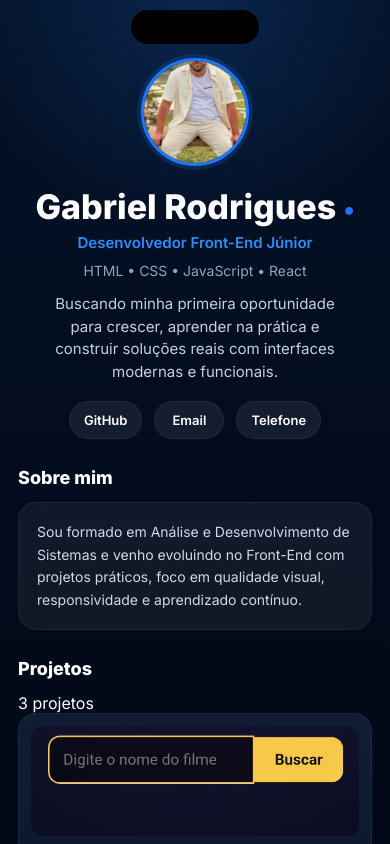
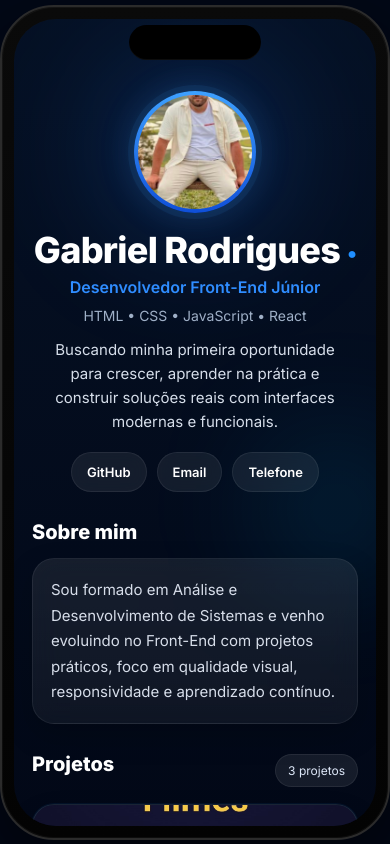
Before and after one commit to gabriellrodriguess/Portfolio-Gabriel-, a plain HTML site: page index.html in a window 390 px wide. Drawn offline with Linux system fonts and the light colour scheme.

Commit message:
Update style.css

```diff
--- a/style.css
+++ b/style.css
@@ -12,12 +12,12 @@ body {
   font-family: "Inter", sans-serif;
   min-height: 100vh;
   background:
-    radial-gradient(circle at top, #0f2a5c 0%, #081325 30%, #020617 100%);
+    radial-gradient(circle at top, #133a7c 0%, #071224 34%, #020617 100%);
   display: flex;
   justify-content: center;
   align-items: center;
   padding: 24px;
-  color: #ffffff;
+  color: #fff;
 }
 
 .pagina {
@@ -27,16 +27,17 @@ body {
 }
 
 .iphone {
-  width: 390px;
-  height: 820px;
-  background: #050505;
-  border-radius: 52px;
+  width: 395px;
+  height: 835px;
+  background: linear-gradient(180deg, #0a0a0a, #030303);
+  border-radius: 54px;
   padding: 12px;
+  border: 2px solid #2b2b2b;
+  box-shadow:
+    0 30px 90px rgba(0, 0, 0, 0.7),
+    inset 0 0 0 1px rgba(255, 255, 255, 0.04);
   position: relative;
-  border: 2px solid #2a2a2a;
-  box-shadow:
-    0 30px 80px rgba(0, 0, 0, 0.65),
-    inset 0 0 0 1px rgba(255, 255, 255, 0.04);
+  overflow: hidden;
 }
 
 .dynamic-island {
@@ -44,22 +45,23 @@ body {
   top: 18px;
   left: 50%;
   transform: translateX(-50%);
-  width: 128px;
-  height: 34px;
-  background: #000000;
+  width: 132px;
+  height: 35px;
+  background: #000;
   border-radius: 999px;
-  z-index: 20;
+  z-index: 30;
+  box-shadow: inset 0 -1px 0 rgba(255, 255, 255, 0.05);
 }
 
 .screen {
   width: 100%;
   height: 100%;
-  border-radius: 40px;
+  border-radius: 42px;
   overflow-y: auto;
   background:
-    radial-gradient(circle at top, rgba(27, 90, 180, 0.28), transparent 28%),
-    linear-gradient(180deg, #031126 0%, #020817 100%);
-  padding: 70px 18px 30px;
+    linear-gradient(180deg, rgba(5, 17, 37, 0.98), rgba(2, 8, 23, 1));
+  padding: 72px 18px 28px;
+  position: relative;
   scrollbar-width: none;
 }
 
@@ -67,80 +69,121 @@ body {
   display: none;
 }
 
+.bg-glow {
+  position: absolute;
+  border-radius: 50%;
+  filter: blur(60px);
+  z-index: 0;
+  pointer-events: none;
+}
+
+.glow-1 {
+  width: 180px;
+  height: 180px;
+  background: rgba(29, 120, 255, 0.22);
+  top: 40px;
+  left: 50%;
+  transform: translateX(-50%);
+}
+
+.glow-2 {
+  width: 140px;
+  height: 140px;
+  background: rgba(0, 180, 255, 0.14);
+  top: 420px;
+  right: -30px;
+}
+
+.hero,
+.section {
+  position: relative;
+  z-index: 2;
+}
+
 .hero {
   text-align: center;
   margin-bottom: 28px;
 }
 
+.avatar-wrap {
+  width: 122px;
+  height: 122px;
+  margin: 0 auto 18px;
+  border-radius: 50%;
+  padding: 4px;
+  background: linear-gradient(180deg, #3ea1ff, #0f4fd8);
+  box-shadow:
+    0 0 0 6px rgba(62, 161, 255, 0.08),
+    0 0 35px rgba(62, 161, 255, 0.22);
+}
+
 .avatar {
-  width: 108px;
-  height: 108px;
+  width: 100%;
+  height: 100%;
   border-radius: 50%;
   object-fit: cover;
-  border: 3px solid #1d78ff;
-  box-shadow: 0 0 0 4px rgba(29, 120, 255, 0.18);
-  margin-bottom: 18px;
+  display: block;
 }
 
 .hero h1 {
-  font-size: 34px;
-  line-height: 1.1;
+  font-size: 36px;
+  line-height: 1.08;
   font-weight: 800;
   margin-bottom: 8px;
+  letter-spacing: -0.02em;
 }
 
 .check {
-  color: #1d78ff;
-  font-size: 18px;
+  color: #1f8fff;
+  font-size: 16px;
   vertical-align: middle;
 }
 
 .cargo {
   color: #2f8dff;
-  font-size: 15px;
+  font-size: 16px;
   font-weight: 600;
   margin-bottom: 10px;
 }
 
 .stack {
-  color: #96a3b8;
+  color: #9fb0c7;
   font-size: 14px;
   margin-bottom: 14px;
 }
 
 .descricao {
-  color: #c5d0df;
+  color: #d6deea;
   font-size: 15px;
-  line-height: 1.5;
-  max-width: 290px;
+  line-height: 1.6;
+  max-width: 300px;
   margin: 0 auto 18px;
 }
 
 .socials {
   display: flex;
   justify-content: center;
-  gap: 12px;
+  gap: 10px;
   flex-wrap: wrap;
 }
 
 .socials a {
-  min-width: 70px;
-  text-align: center;
-  padding: 10px 14px;
-  border-radius: 999px;
   text-decoration: none;
-  color: #ffffff;
-  background: rgba(255, 255, 255, 0.07);
-  border: 1px solid rgba(255, 255, 255, 0.06);
+  color: #fff;
   font-size: 13px;
   font-weight: 600;
-  transition: 0.25s;
+  padding: 11px 15px;
+  border-radius: 999px;
+  background: rgba(255, 255, 255, 0.07);
+  border: 1px solid rgba(255, 255, 255, 0.07);
+  backdrop-filter: blur(10px);
+  transition: 0.25s ease;
 }
 
 .socials a:hover {
+  transform: translateY(-2px);
   background: rgba(29, 120, 255, 0.16);
   border-color: rgba(29, 120, 255, 0.28);
-  transform: translateY(-2px);
 }
 
 .section {
@@ -148,77 +191,107 @@ body {
 }
 
 .section h2 {
-  font-size: 18px;
+  font-size: 20px;
   font-weight: 800;
   margin-bottom: 14px;
 }
 
-.section-header {
+.section-top {
   display: flex;
   justify-content: space-between;
   align-items: center;
   margin-bottom: 14px;
 }
 
-.glass-card {
-  background: rgba(255, 255, 255, 0.06);
-  border-radius: 18px;
-  padding: 18px;
-  border: 1px solid rgba(255, 255, 255, 0.06);
-  backdrop-filter: blur(10px);
+.mini-badge {
+  font-size: 12px;
+  color: #dce6f7;
+  padding: 8px 12px;
+  border-radius: 999px;
+  background: rgba(255, 255, 255, 0.08);
+  border: 1px solid rgba(255, 255, 255, 0.07);
 }
 
-.glass-card p {
-  color: #d2d9e6;
-  line-height: 1.6;
-  font-size: 14px;
+.glass-card {
+  background: linear-gradient(180deg, rgba(255, 255, 255, 0.08), rgba(255, 255, 255, 0.05));
+  border-radius: 22px;
+  padding: 18px;
+  border: 1px solid rgba(255, 255, 255, 0.07);
+  box-shadow: 0 12px 30px rgba(0, 0, 0, 0.18);
+  backdrop-filter: blur(14px);
+}
+
+.about-card p {
+  font-size: 15px;
+  line-height: 1.7;
+  color: #d7deea;
 }
 
 .projects {
   display: grid;
-  grid-template-columns: repeat(3, 1fr);
-  gap: 12px;
+  gap: 14px;
 }
 
 .project-card {
-  background: linear-gradient(180deg, rgba(16, 30, 53, 0.95), rgba(12, 23, 42, 0.95));
-  border-radius: 18px;
-  padding: 12px;
+  background: linear-gradient(180deg, rgba(16, 29, 50, 0.98), rgba(11, 22, 40, 0.98));
+  border-radius: 22px;
+  overflow: hidden;
   border: 1px solid rgba(255, 255, 255, 0.06);
-  transition: 0.25s;
+  box-shadow: 0 14px 28px rgba(0, 0, 0, 0.22);
+  transition: transform 0.25s ease, border-color 0.25s ease;
 }
 
 .project-card:hover {
   transform: translateY(-4px);
+  border-color: rgba(31, 143, 255, 0.25);
 }
 
 .project-card img {
   width: 100%;
-  height: 110px;
+  height: 170px;
   object-fit: cover;
-  border-radius: 12px;
   display: block;
+}
+
+.project-content {
+  padding: 15px;
+}
+
+.project-tag {
+  display: inline-block;
+  font-size: 11px;
+  font-weight: 700;
+  color: #9dd0ff;
+  background: rgba(29, 120, 255, 0.14);
+  padding: 7px 10px;
+  border-radius: 999px;
+  margin-bottom: 10px;
+}
+
+.project-card h3 {
+  font-size: 18px;
+  margin-bottom: 8px;
+  line-height: 1.3;
+}
+
+.project-card p {
+  color: #c7d3e2;
+  font-size: 14px;
+  line-height: 1.6;
   margin-bottom: 12px;
 }
 
-.project-card h3 {
-  font-size: 15px;
-  line-height: 1.3;
-  margin-bottom: 8px;
+.project-card a {
+  color: #2f8dff;
+  text-decoration: none;
+  font-weight: 700;
+  font-size: 14px;
 }
 
-.project-card p {
-  color: #c3cfdf;
-  font-size: 13px;
-  line-height: 1.5;
-  margin-bottom: 10px;
-}
-
-.project-card a {
-  text-decoration: none;
-  color: #1d8bff;
-  font-size: 13px;
-  font-weight: 700;
+.featured {
+  box-shadow:
+    0 16px 30px rgba(0, 0, 0, 0.24),
+    0 0 0 1px rgba(31, 143, 255, 0.08);
 }
 
 .skills {
@@ -228,12 +301,13 @@ body {
 }
 
 .skills span {
+  padding: 10px 14px;
+  border-radius: 999px;
+  font-size: 13px;
+  color: #eef4ff;
   background: rgba(255, 255, 255, 0.07);
-  border-radius: 999px;
-  padding: 10px 14px;
-  font-size: 13px;
-  color: #e8edf6;
-  border: 1px solid rgba(255, 255, 255, 0.05);
+  border: 1px solid rgba(255, 255, 255, 0.06);
+  backdrop-filter: blur(10px);
 }
 
 .contact-list {
@@ -244,30 +318,52 @@ body {
 
 .contact-item {
   display: grid;
-  grid-template-columns: 24px 1fr 16px;
+  grid-template-columns: 42px 1fr 16px;
+  gap: 12px;
   align-items: center;
-  gap: 12px;
   text-decoration: none;
-  color: #ffffff;
-  background: rgba(255, 255, 255, 0.06);
-  border-radius: 18px;
-  padding: 16px;
-  border: 1px solid rgba(255, 255, 255, 0.06);
-  transition: 0.25s;
+  color: #fff;
+  padding: 15px 16px;
+  border-radius: 20px;
+  background: linear-gradient(180deg, rgba(255,255,255,0.07), rgba(255,255,255,0.05));
+  border: 1px solid rgba(255,255,255,0.07);
+  transition: 0.25s ease;
 }
 
 .contact-item:hover {
-  background: rgba(255, 255, 255, 0.09);
+  background: linear-gradient(180deg, rgba(255,255,255,0.10), rgba(255,255,255,0.06));
 }
 
-.contact-item span:nth-child(2) {
-  color: #e6edf8;
+.icon {
+  width: 42px;
+  height: 42px;
+  border-radius: 14px;
+  display: flex;
+  align-items: center;
+  justify-content: center;
+  background: rgba(29, 120, 255, 0.12);
+  font-size: 18px;
+}
+
+.contact-text {
+  display: flex;
+  flex-direction: column;
+  gap: 4px;
+}
+
+.contact-text small {
+  color: #8fa2bb;
+  font-size: 12px;
+}
+
+.contact-text span {
+  color: #eef4ff;
   font-size: 15px;
   word-break: break-word;
 }
 
 .contact-item strong {
-  color: #95a6bf;
+  color: #90a1b8;
   font-size: 22px;
   font-weight: 400;
 }
@@ -279,25 +375,3 @@ body {
   }
 
   .iphone {
-    width: 100%;
-    height: 100vh;
-    border-radius: 0;
-    border: none;
-    padding: 0;
-    box-shadow: none;
-  }
-
-  .dynamic-island {
-    top: 10px;
-  }
-
-  .screen {
-    border-radius: 0;
-    height: 100vh;
-    padding-top: 58px;
-  }
-
-  .projects {
-    grid-template-columns: 1fr;
-  }
-  }
```
